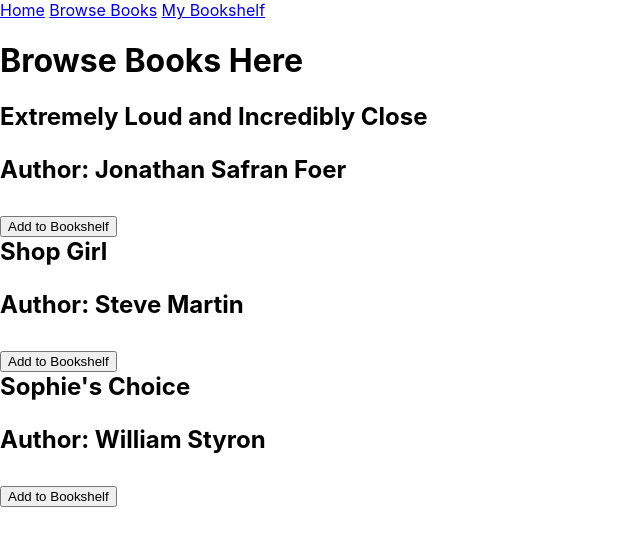
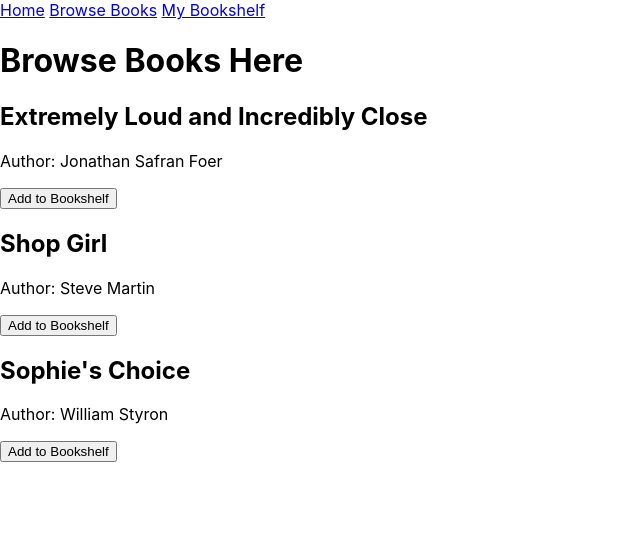
Before and after one commit to mayabowman/bookery-app, a React (Create React App) app: page /browse-books in a window 1280 px wide. Shown: the top 546 px of the page, without its empty margins (0-640 px from the left). Built offline with nearby package versions, Linux system fonts and the light colour scheme.

Commit message:
renamed directory and component, removed console.logs

```diff
--- a/src/App/App.js
+++ b/src/App/App.js
@@ -22,19 +22,27 @@ class App extends React.Component {
   }
 
   handleAddToBookshelf(e) {
-    console.log('button clicked!')
-    // const bookID =
+    this.setState(
+      {
+        bookshelf: !this.state.bookshelf.includes(e.target.id)
+          ? [...this.state.bookshelf, e.target.id]
+          : this.state.bookshelf
+      }
+    )
   }
 
   render() {
     let { books } = this.state
-    console.log(this.state)
-    console.log(books)
     let updatedBooks = Object.keys(books).map((book, i) => (
       <div key={i}>
-        {books[book].title}
+        <h2>{books[book].title}</h2>
         <p>Author: {books[book].author}</p>
-        <button onClick={this.handleAddToBookshelf}>Add to Bookshelf</button>
+        <button
+          id={books[book].id}
+          onClick={e => this.handleAddToBookshelf(e)}
+        >
+          Add to Bookshelf
+        </button>
       </div>
     ))
 
--- a/src/Book/Book.js
+++ b/src/BookList/BookList.js
@@ -4,7 +4,7 @@ function Book(props) {
   console.log("props", props)
   return (
     <div>
-      <h2>{props.books}</h2>
+      {props.books}
     </div>
   )
 }
--- a/src/BrowseBooks/BrowseBooks.js
+++ b/src/BrowseBooks/BrowseBooks.js
@@ -1,15 +1,13 @@
 import React from 'react'
-import Book from '../Book/Book'
+import BookList from '../BookList/BookList'
 
 class BrowseBooks extends React.Component {
 
   render() {
-    console.log("browse book props", this.props)
-
     return (
       <div>
         <h1>Browse Books Here</h1>
-        <Book books={this.props.books} />
+        <BookList books={this.props.books} />
       </div>
     )
   }
```
